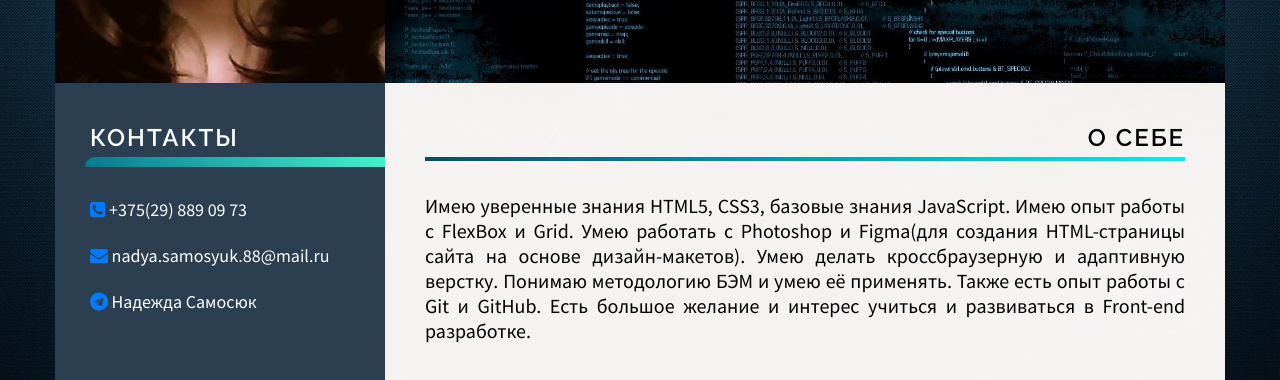
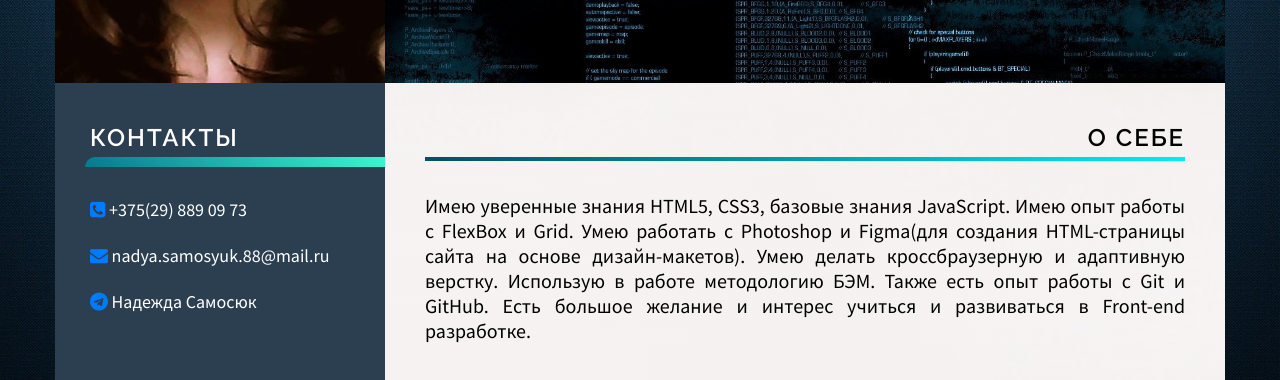
Before and after one commit to NadyaSamosiuk/CV, a plain HTML site: page index.html in a window 1280 px wide. Shown: the part 377-757 px from the top of the page. Drawn offline with Linux system fonts and the light colour scheme.

Commit message:
Update index.html

```diff
--- a/index.html
+++ b/index.html
@@ -85,7 +85,7 @@
                     <section class="about">
                         <h2 class="about__title" id="summary">О себе</h2>
                         <hr class="content__line">
-                        <p class="about__desc"> Имею уверенные знания HTML5, CSS3, базовые знания JavaScript. Имею опыт работы с FlexBox и Grid. Умею работать с Photoshop и Figma(для создания HTML-страницы сайта на основе дизайн-макетов). Умею делать кроссбраузерную и адаптивную верстку. Понимаю методологию БЭМ и умею её применять. Также есть опыт работы с Git и GitHub.
+                        <p class="about__desc"> Имею уверенные знания HTML5, CSS3, базовые знания JavaScript. Имею опыт работы с FlexBox и Grid. Умею работать с Photoshop и Figma(для создания HTML-страницы сайта на основе дизайн-макетов). Умею делать кроссбраузерную и адаптивную верстку. Использую в работе методологию БЭМ. Также есть опыт работы с Git и GitHub.
                         Есть большое желание и интерес учиться и развиваться в Front-end разработке.
                         </p>
                     </section>
```
